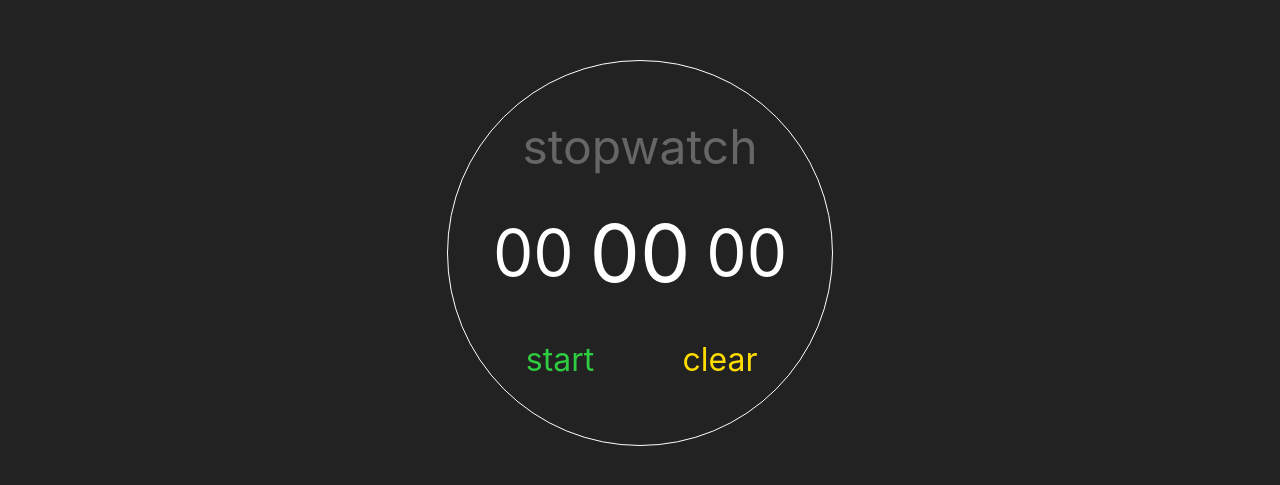
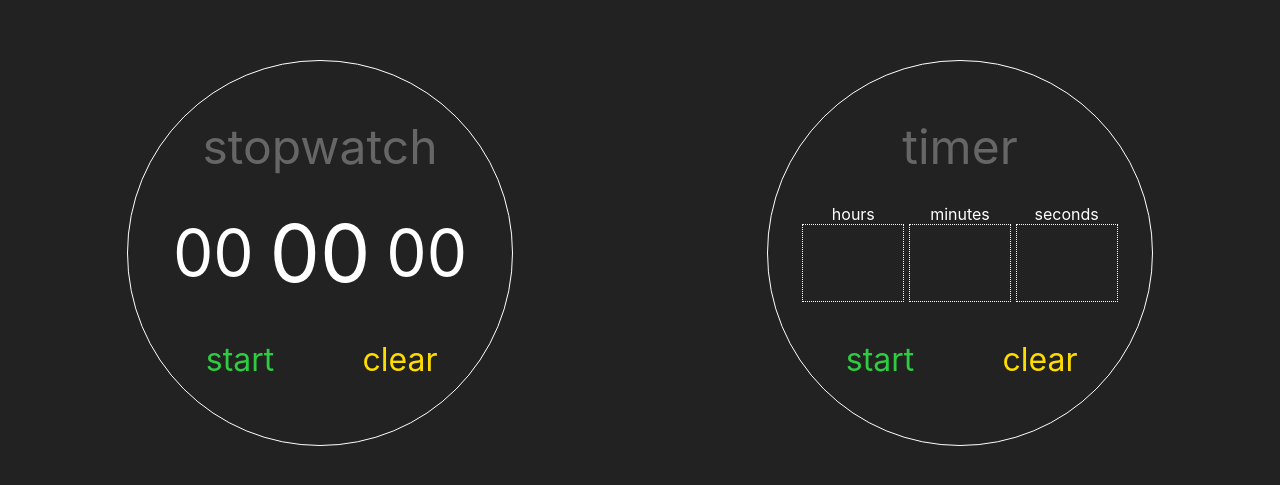
Before and after one commit to 0LL1/my-new-tab, a React (Create React App) app: page / in a window 1280 px wide. Shown: the part 147-632 px from the top of the page. Built offline with nearby package versions, Linux system fonts and the light colour scheme.

Commit message:
Timer in progress. Committing before trying new approach

```diff
--- a/package.json
+++ b/package.json
@@ -5,7 +5,7 @@
   "dependencies": {
     "react": "^16.7.0",
     "react-dom": "^16.7.0",
-    "react-scripts": "2.1.3",
+    "react-scripts": "2.1.4",
     "styled-components": "^4.1.3"
   },
   "scripts": {
--- a/src/App.js
+++ b/src/App.js
@@ -1,6 +1,7 @@
 import React, { Component } from 'react'
 import { GlobalStyle, StyledApp } from './styles'
 import Stopwatch from './Stopwatch'
+import Timer from './Timer'
 
 class App extends Component {
   render() {
@@ -8,6 +9,7 @@ class App extends Component {
       <StyledApp>
         <GlobalStyle />
         <Stopwatch />
+        <Timer />
       </StyledApp>
     )
   }
--- /dev/null
+++ b/src/Timer.js
@@ -0,0 +1,133 @@
+import React, { Component } from 'react'
+import {
+  StyledTimer,
+  Title,
+  TimerInputField,
+  HoursInput,
+  MinutesInput,
+  SecondsInput,
+  StyledTime,
+  TimerHours,
+  TimerMinutes,
+  TimerSeconds,
+  Start,
+  Stop,
+  Clear
+} from './styles'
+import alarm from './assets/alarm.mp3'
+
+class Stopwatch extends Component {
+  state = {
+    hours: 0,
+    minutes: 0,
+    seconds: 0,
+    running: false
+  }
+
+  timer = null
+  now = 0
+
+  setTime = event => {
+    this.setState({
+      [event.target.name]: event.target.value
+    })
+  }
+
+  toggleRunning = () => {
+    !this.state.running ? this.start() : this.stop()
+  }
+
+  start = () => {
+    const start = Date.now()
+
+    this.timer = setInterval(() => {
+      this.setState(prevState => {
+        console.log(
+          this.state.seconds - Math.floor((Date.now() - start) / 1000)
+        )
+      })
+    }, 1000)
+
+    this.setState({ running: true })
+  }
+
+  stop = () => {
+    clearInterval(this.timer)
+    this.timer = null
+    this.setState({ running: false })
+  }
+
+  clear = () => {
+    this.stop()
+    this.now = 0
+    this.setState({ hours: 0, minutes: 0, seconds: 0 })
+  }
+
+  playAlarm = () => {
+    const sound = new Audio(alarm)
+    sound.play()
+  }
+
+  zeroPad = time => {
+    return time.toString().padStart(2, '0')
+  }
+
+  render() {
+    return (
+      <StyledTimer>
+        <Title>timer</Title>
+        {this.state.running ? (
+          <StyledTime>
+            <TimerHours>{this.zeroPad(this.state.hours)}</TimerHours>
+            <TimerMinutes>{this.zeroPad(this.state.minutes)}</TimerMinutes>
+            <TimerSeconds>{this.zeroPad(this.state.seconds)}</TimerSeconds>
+          </StyledTime>
+        ) : (
+          <TimerInputField>
+            <label>
+              hours
+              <HoursInput
+                onChange={this.setTime}
+                name="hours"
+                maxLength="2"
+                type="number"
+                min="0"
+                max="24"
+              />
+            </label>
+            <label>
+              minutes
+              <MinutesInput
+                onChange={this.setTime}
+                name="minutes"
+                maxLength="2"
+                type="number"
+                min="0"
+                max="59"
+              />
+            </label>
+            <label>
+              seconds
+              <SecondsInput
+                onChange={this.setTime}
+                name="seconds"
+                maxLength="2"
+                type="number"
+                min="0"
+                max="59"
+              />
+            </label>
+          </TimerInputField>
+        )}
+        {!this.state.running ? (
+          <Start onClick={this.toggleRunning}>start</Start>
+        ) : (
+          <Stop onClick={this.toggleRunning}>stop</Stop>
+        )}
+        <Clear onClick={this.clear}>clear</Clear>
+      </StyledTimer>
+    )
+  }
+}
+
+export default Stopwatch
--- a/src/styles.js
+++ b/src/styles.js
@@ -24,7 +24,6 @@ export const GlobalStyle = createGlobalStyle`
     -webkit-font-smoothing: antialiased;
     -moz-osx-font-smoothing: grayscale;
     color: ${colors.light};
-    user-select: none;
   }
   button:focus {
     outline: none;
@@ -38,11 +37,15 @@ export const StyledApp = styled.div`
   display: grid;
   width: 100vw;
   height: 100vh;
-  justify-content: center;
-  align-content: center;
+  justify-items: center;
+  align-items: center;
+  grid-template-columns: 1fr 1fr;
+  grid-template-rows: 1fr 1fr;
 `
 
+// stopwatch
 export const StyledStopwatch = styled.div`
+  grid-area: 1 / 1 / 3 / 2;
   width: 20rem;
   height: 20rem;
   padding: 2rem;
@@ -139,3 +142,63 @@ export const Clear = styled.div`
     font-size: 2.2rem;
   }
 `
+
+//timer
+export const StyledTimer = styled(StyledStopwatch)`
+  grid-area: 1 / 2 / 3 / 3;
+`
+
+export const TimerHours = styled.div`
+  grid-column: 1 / 2;
+  font-size: 4rem;
+`
+
+export const TimerMinutes = styled.div`
+  grid-column: 2 / 3;
+  font-size: 5rem;
+`
+
+export const TimerSeconds = styled.div`
+  grid-column: 3 / 4;
+  font-size: 4rem;
+`
+
+export const TimerInputField = styled.div`
+  grid-area: 2 / 1 / 3 / 3;
+  display: grid;
+  align-items: center;
+  justify-items: center;
+  width: 100%;
+  grid-template-columns: 1fr 1fr 1fr;
+  font-weight: normal;
+`
+
+export const HoursInput = styled.input`
+  width: 6rem;
+  grid-column: 1 / 2;
+  font-size: 4rem;
+  text-align: center;
+  border: 0.1rem dotted;
+  background-color: ${colors.background};
+  color: ${colors.light};
+`
+
+export const MinutesInput = styled.input`
+  width: 6rem;
+  grid-column: 2 / 3;
+  font-size: 4rem;
+  text-align: center;
+  border: 0.1rem dotted;
+  background-color: ${colors.background};
+  color: ${colors.light};
+`
+
+export const SecondsInput = styled.input`
+  width: 6rem;
+  grid-column: 3 / 4;
+  font-size: 4rem;
+  text-align: center;
+  border: 0.1rem dotted;
+  background-color: ${colors.background};
+  color: ${colors.light};
+`
```
Also changed, not shown: 2 other files (tests, documents, lock files or other folders).
